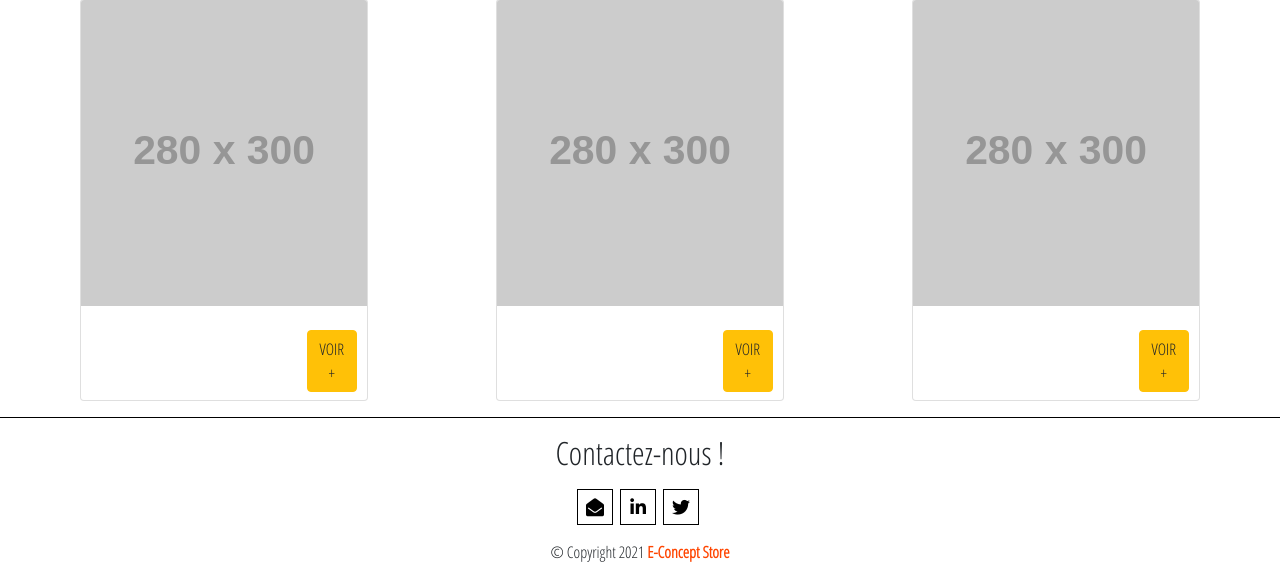
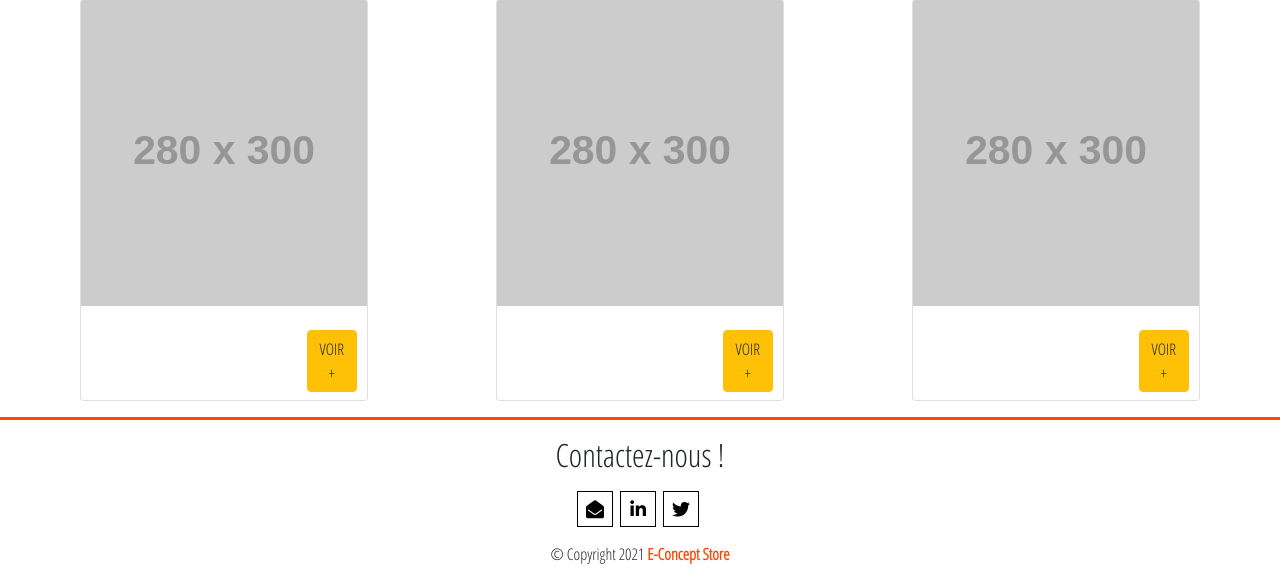
Before and after one commit to teyana/soutenanceSym3, a Symfony app: template templates/food/index.html.twig in a window 1280 px wide. Shown: the part 528-1110 px from the top of the page. Run offline with Twig, Linux system fonts and the light colour scheme; the template is opened without the code that fills it, so the values that code supplies are empty; grey boxes labelled with a size stand in for pictures from a placeholder-image service; some libraries are stand-ins or nearby versions.

Commit message:
modification couleur border footer

```diff
--- a/public/css/style.css
+++ b/public/css/style.css
@@ -116,7 +116,7 @@ ul {
 --------------------------------------------------------------*/
 
 #footer {
-    border-top: 1px solid #000000;
+    border-top: 3px solid #ff4500;
 }
 
 #footer .social-links a {
```
